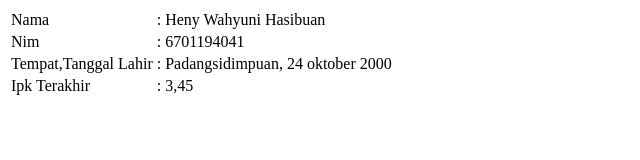
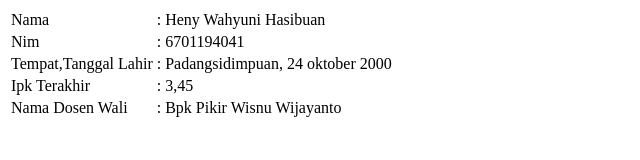
Before and after one commit to Henyy00/6701194041---Ass01pwb, a plain HTML site: page index.html in a window 1280 px wide. Shown: the whole page, without its empty margins (0-640 px from the left). Drawn offline with Linux system fonts and the light colour scheme.

Commit message:
v1.2.0-6701194041

```diff
--- a/index.html
+++ b/index.html
@@ -26,6 +26,11 @@
         <td> : </td>
         <td> 3,45</td>
     </tr>
+    <tr>
+        <td>Nama Dosen Wali</td>
+        <td> : </td>
+        <td> Bpk Pikir Wisnu Wijayanto</td>
+    </tr>
 </table>
 </body>
 </html>
```
Also changed, not shown: about.html (added, +11 -0 lines).
